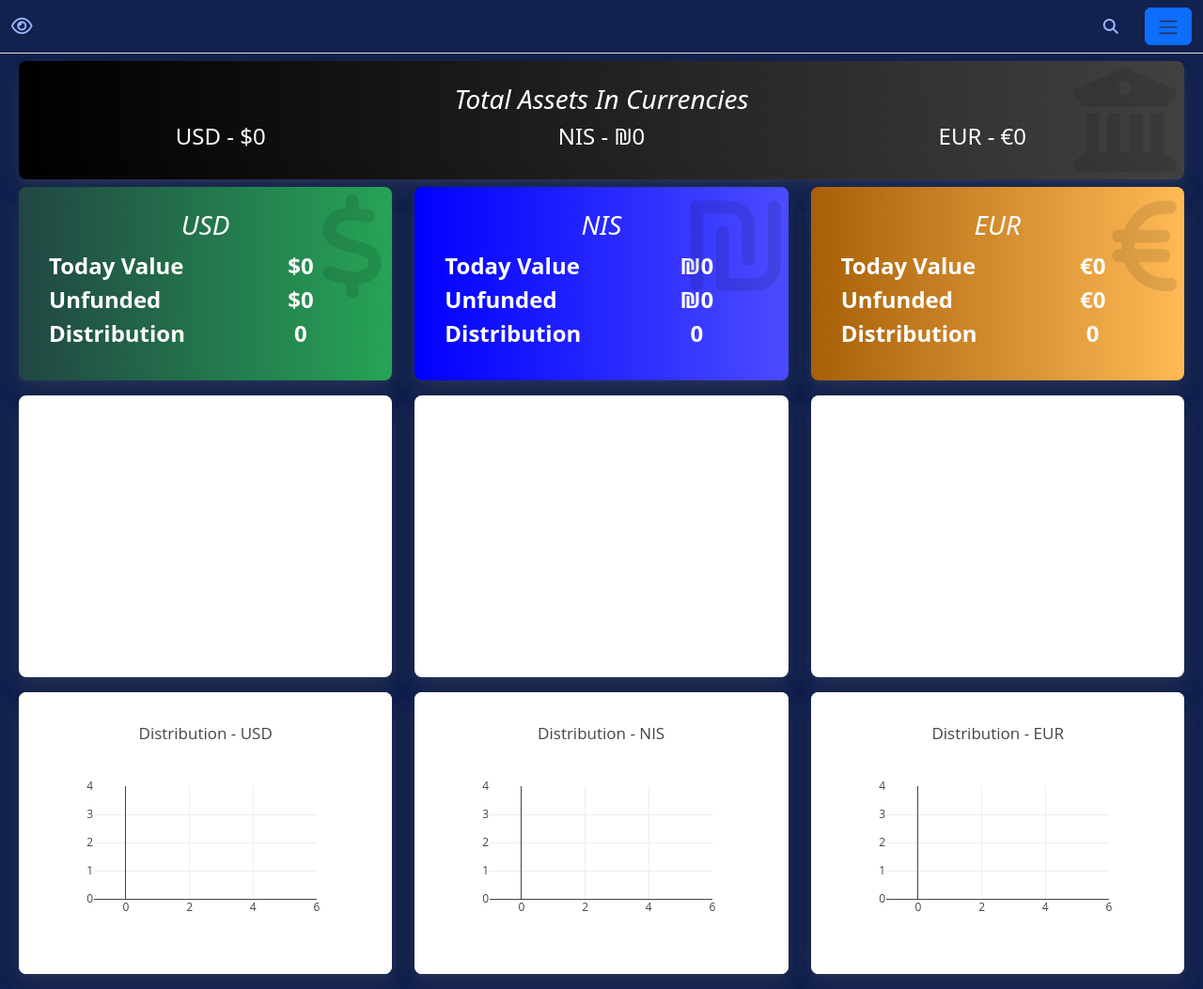
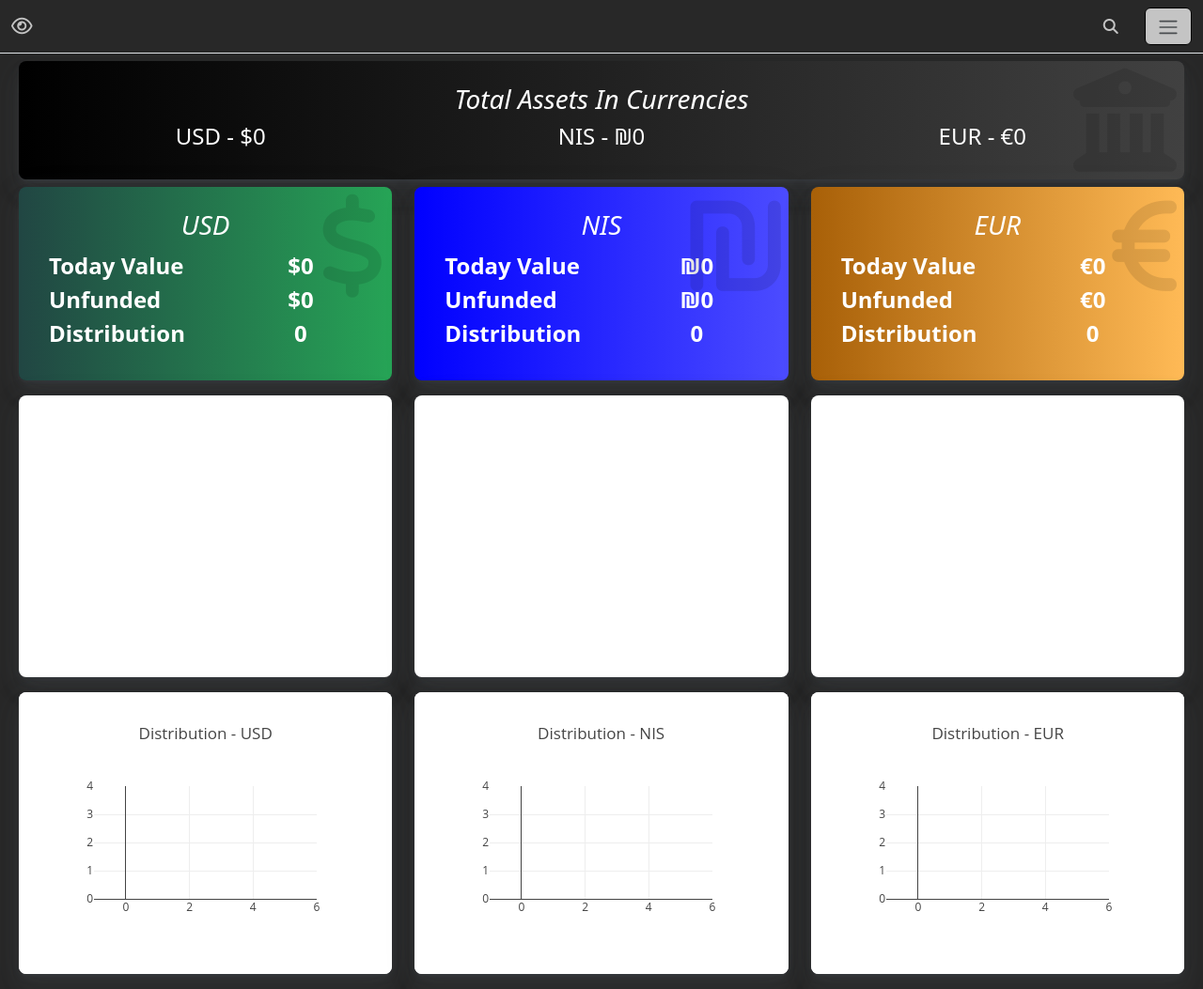
Before and after one commit to nirb/django_watchers, a Django app: page / in a window 1280 px wide. Shown: the whole page at 94% size. Run offline with Django 4.2, Linux system fonts and the light colour scheme; the visitor is signed in with stand-in values (Sample User, id 1); data that the repository does not hold is empty; some libraries are stand-ins or nearby versions.

Commit message:
styles and colors

```diff
--- a/dashboard/static/css/cards.css
+++ b/dashboard/static/css/cards.css
@@ -10,13 +10,17 @@
 
 .bg-statement-color {
     background: linear-gradient(to right, #4caf50, #8bc34a) !important;
-    /* Green shades */
     color: #fff;
+}
+
+.bg-watcher-color {
+    background: linear-gradient(160deg, #757ce8, #212121) !important;
+    background: #3e688c !important;
+    color: var(--primary-text-color);
 }
 
 .bg-distribution-color {
     background: linear-gradient(to right, #2196f3, #64b5f6) !important;
-    /* Blue shades */
     color: #fff;
 }
 
--- a/dashboard/static/css/styles.css
+++ b/dashboard/static/css/styles.css
@@ -1,27 +1,17 @@
 :root {
-    --primary-light-color: #9cb5ff;
-    --primary-main-color: #191970;
-    --primary-dark-color: #12214e;
-    --primary-text-color: #cddaff;
+    --primary-light-color: #c4c4c4;
+    --primary-main-color: #3e688c;
+    --primary-dark-color: rgb(40, 40, 40);
+    --primary-text-color: lightgreen;
+
+    --btn-text-color: black;
+    --btn-hover-color: #acacac;
+
 
     --secondary-light-color: #ff7961;
     --secondary-main-color: #f44336;
     --secondary-dark-color: #ba000d;
     --secondary-text-color: #000;
-
-
-}
-
-:root_old {
-    --primary-light-color: #757ce8;
-    --primary-main-color: #246bdf;
-    --primary-dark-color: #002884;
-    --primary-contrastText-color: #fff;
-
-    --secondary-light-color: #ff7961;
-    --secondary-main-color: #f44336;
-    --secondary-dark-color: #ba000d;
-    --secondary-contrastText-color: #000;
 }
 
 /* Global styles dark mode */
@@ -34,12 +24,25 @@
     background-color: var(--primary-dark-color) !important;
 }
 
+.btn-primary {
+    background-color: var(--primary-light-color);
+    border-color: black;
+    font-style: italic;
+    font-weight: bold;
+    color: var(--primary-dark-color);
+}
+
+.btn-primary:hover {
+    background-color: var(--btn-hover-color);
+    color: var(--primary-text-color);
+}
+
 .app-text-color {
     color: var(--primary-text-color);
 }
 
 .app-card {
-    background-color: white;
+    background-color: transparent;
     padding: 0.5rem;
     margin-top: 16px;
     border-radius: 1rem;
--- a/dashboard/templates/events/events.html
+++ b/dashboard/templates/events/events.html
@@ -1,6 +1,6 @@
 {% load custom_filters %}
 <div class="row text-center">
-    <h3 class="app_main_color">Events</h3>
+    <h3 class="app-text-color">Events</h3>
 </div>
 <div class="row">
     {% if missing_events %}
@@ -9,7 +9,7 @@
 </div>
 <div class="row" id="eventCards">
     {% for e in event_cards %}
-    <div class="col-sm-6 col-md-4 pt-4 d-flex align-items-stretch">
+    <div class="col-sm-6 col-md-4 pt-2 d-flex align-items-stretch">
         {% with html="components/action_card.html" %}
         {% with bg=e.background %}
         {% include html with title=e.type items=e.items url=e.url bg=bg %}
--- a/dashboard/templates/watchers/watcher.html
+++ b/dashboard/templates/watchers/watcher.html
@@ -20,7 +20,7 @@
     <div class="hstack">
         <div>
             <a href="/create_event_form/{{name}}" class="btn btn-primary">
-                <i class="fas fa-plus"></i> Add Event
+                <span>Add event</span>
             </a>
         </div>
         <div class="ms-auto app-text-color">
--- a/dashboard/templates/watchers/watchers.html
+++ b/dashboard/templates/watchers/watchers.html
@@ -44,7 +44,7 @@
     <li class="nav-item nav-link" onclick="show_table()" id="show_btn">Show in table</li>
 </ul>
 
-<div class="tab-content app-card" id="cards_id">
+<div class="tab-content" id="cards_id">
     {% for currency, watchers in currency_groups.items %}
     {% if watchers %}
     <div class="tab-pane fade {% if forloop.first %}show active{% endif %}" id="{{ currency }}_tab" role="tabpanel">
@@ -57,7 +57,7 @@
                 {% with url='/watcher/'|add:id %}
                 {% with dist=w.values.Dist_ITD %}
                 {% with items="Value: "|add:value|add:"-,-Dist: "|add:dist|make_list %}
-                {% include html with title=w.name items=items url=url bg=menu.background %}
+                {% include html with title=w.name items=items url=url bg="watcher-color" %}
                 {% endwith %}
                 {% endwith %}
                 {% endwith %}
--- a/utils/converters.py
+++ b/utils/converters.py
@@ -1,7 +1,6 @@
 from core.defs import *
 
 from datetime import datetime
-from dashboard.models import Event
 
 
 def currency_converter(currency, obj_list):
```
Also changed, not shown: dashboard/templates/components/action_card.html (+5 -4 lines).
